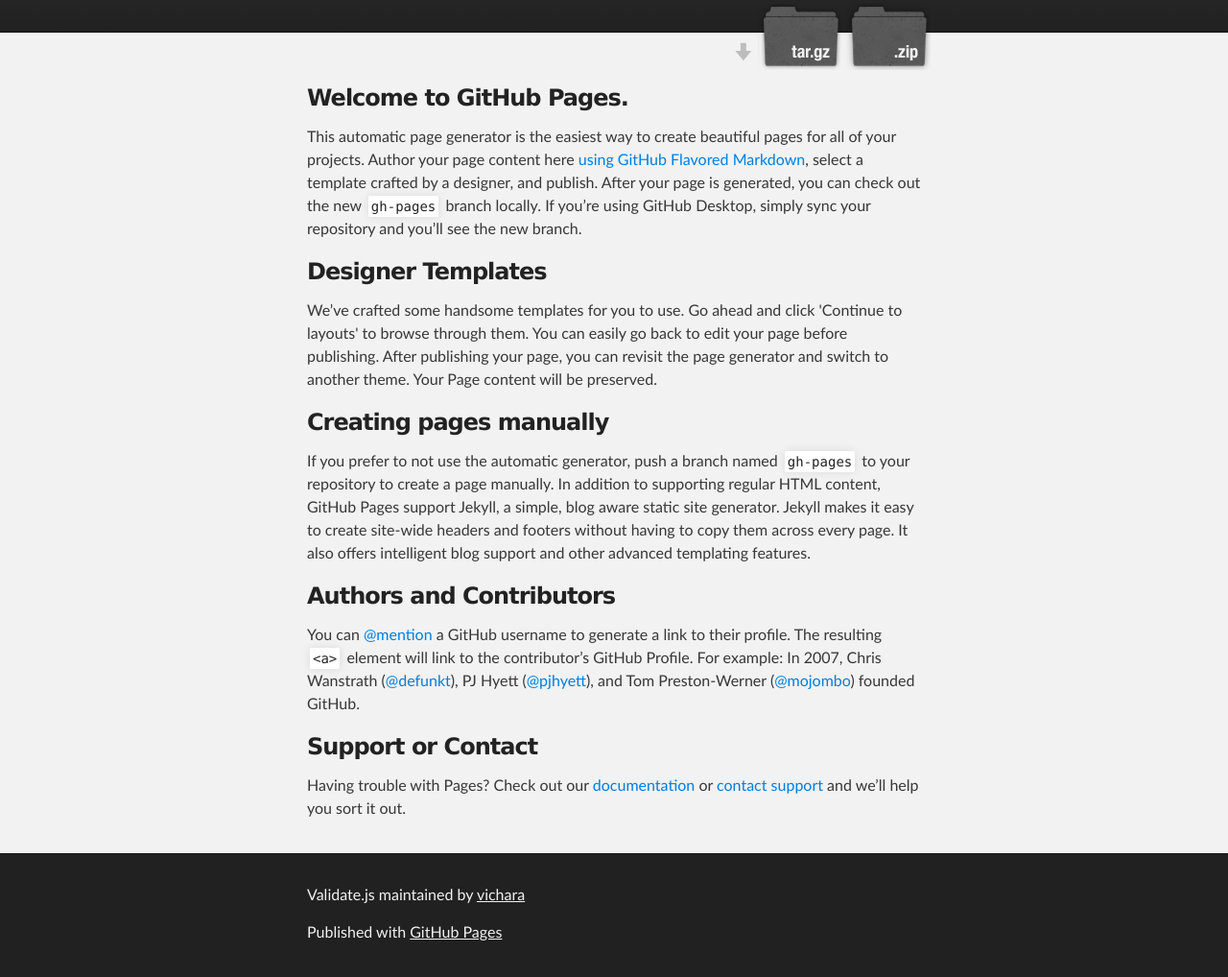
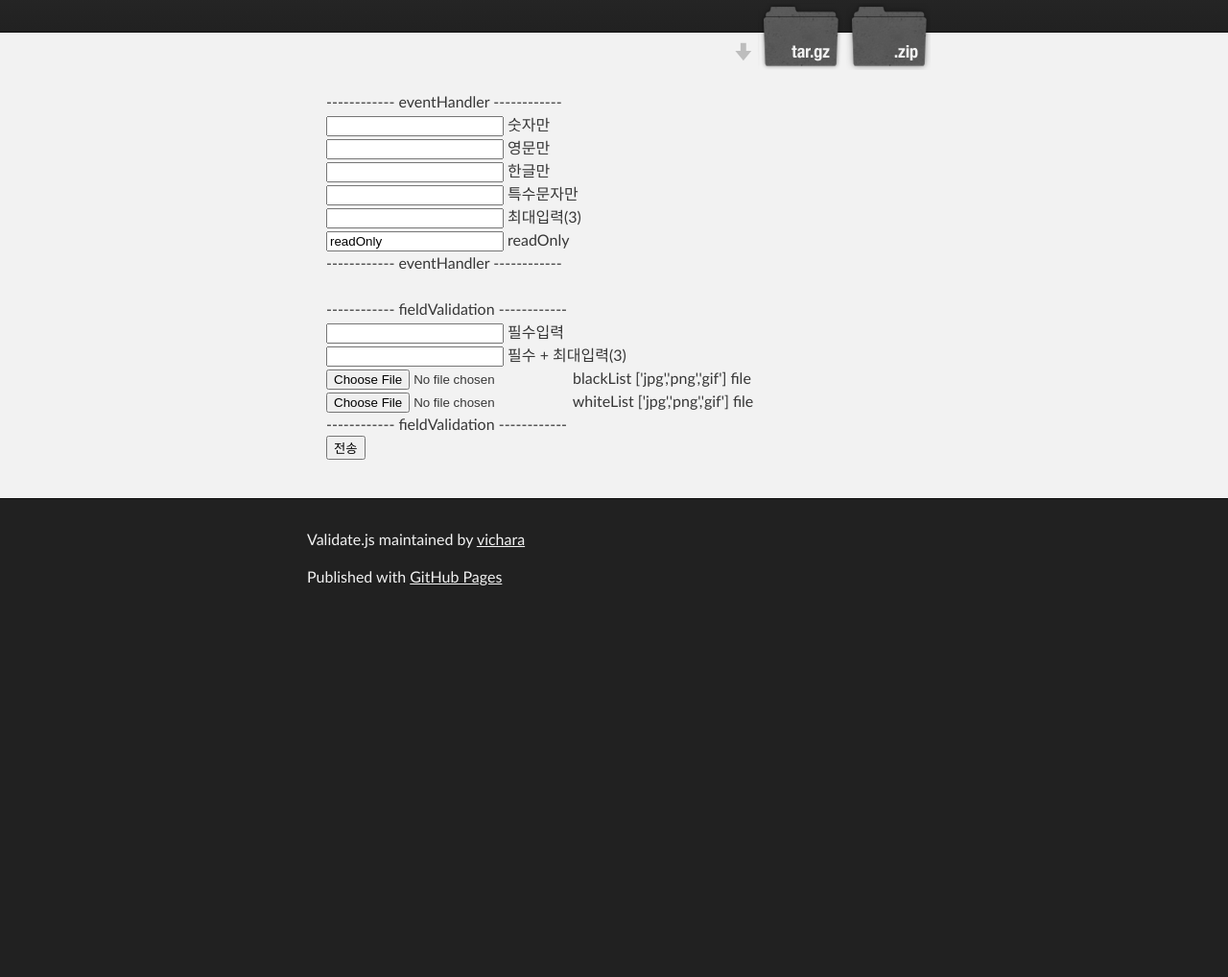
Before and after one commit to vichara/validate.js, a plain HTML site: page index.html in a window 1280 px wide. Shown: the part 176-1194 px from the top of the page at 96% size. After the commit the page ends 824 px from the top, so only its background shows below. Drawn offline with Linux system fonts and the light colour scheme.

Commit message:
Update index.html

```diff
--- a/index.html
+++ b/index.html
@@ -31,30 +31,73 @@
     <!-- MAIN CONTENT -->
     <div id="main_content_wrap" class="outer">
       <section id="main_content" class="inner">
-        <h3>
-<a id="welcome-to-github-pages" class="anchor" href="#welcome-to-github-pages" aria-hidden="true"><span class="octicon octicon-link"></span></a>Welcome to GitHub Pages.</h3>
+        <form name="frm" id="frm" method="get" onsubmit="return onSubmit();" action="http://google.com">
+        ------------ eventHandler ------------
+        <br /><input type="text" name="tmp" id="tmp1" title="숫자" /> 숫자만<label for="tmp1"></label>
+        <br /><input type="text" name="tmp" id="tmp2" title="영문" /> 영문만<label for="tmp2"></label>
+        <br /><input type="text" name="tmp" id="tmp3" title="한글" /> 한글만<label for="tmp3"></label>
+        <br /><input type="text" name="tmp" id="tmp4" title="특수문자" /> 특수문자만<label for="tmp4"></label>
+        <br /><input type="text" name="tmp" id="tmp5" title="maxLength" /> 최대입력(3)<label for="tmp5"></label>
+        <br /><input type="text" name="tmp" id="tmp6" title="readOnly" value="readOnly" /> readOnly<label for="tmp6"></label>
+        <br />------------ eventHandler ------------<br />
+        <br />------------ fieldValidation ------------
+        <br /><input type="text" name="tmp" id="tmp7" title="필수입력" /> 필수입력
+        <br /><input type="text" name="tmp" id="tmp8" title="maxLength" /> 필수 + 최대입력(3)
+        <br /><input type="file" name="tmp" id="tmp11" title="file1" /> blackList ['jpg','png','gif'] file
+        <br /><input type="file" name="tmp" id="tmp12" title="file2" /> whiteList ['jpg','png','gif'] file
+        <br />------------ fieldValidation ------------
 
-<p>This automatic page generator is the easiest way to create beautiful pages for all of your projects. Author your page content here <a href="https://guides.github.com/features/mastering-markdown/">using GitHub Flavored Markdown</a>, select a template crafted by a designer, and publish. After your page is generated, you can check out the new <code>gh-pages</code> branch locally. If you’re using GitHub Desktop, simply sync your repository and you’ll see the new branch.</p>
+        <br /><input type="submit" value="전송" />
+        </form>
+        <script type="text/javascript" src="validate.js"></script>
+        <script>
+        window.onload = function (){
+        	var nStart = new Date().getTime();
 
-<h3>
-<a id="designer-templates" class="anchor" href="#designer-templates" aria-hidden="true"><span class="octicon octicon-link"></span></a>Designer Templates</h3>
+        	var d = document;
 
-<p>We’ve crafted some handsome templates for you to use. Go ahead and click 'Continue to layouts' to browse through them. You can easily go back to edit your page before publishing. After publishing your page, you can revisit the page generator and switch to another theme. Your Page content will be preserved.</p>
+        	validate.eventHandler([
+        				{target : d.getElementById('tmp1'), dataType : 'N', max : 3}
+        				,{target : d.getElementById('tmp2'), dataType : 'E', max : 3}
+        				,{target : 'tmp3', dataType : 'H', max : 3}
+        				,{target : d.getElementById('tmp4'), dataType : 'S', max : 3}
+        				,{target : d.getElementById('tmp5'),  max : 3}
+        				,{target : d.getElementById('tmp6'),  readOnly : true}
+        // 				,{target : d.getElementById('tmp11'),  required : true, file : {blackList : ['jpg','png','gif']}}
+        			]);
 
-<h3>
-<a id="creating-pages-manually" class="anchor" href="#creating-pages-manually" aria-hidden="true"><span class="octicon octicon-link"></span></a>Creating pages manually</h3>
 
-<p>If you prefer to not use the automatic generator, push a branch named <code>gh-pages</code> to your repository to create a page manually. In addition to supporting regular HTML content, GitHub Pages support Jekyll, a simple, blog aware static site generator. Jekyll makes it easy to create site-wide headers and footers without having to copy them across every page. It also offers intelligent blog support and other advanced templating features.</p>
 
-<h3>
-<a id="authors-and-contributors" class="anchor" href="#authors-and-contributors" aria-hidden="true"><span class="octicon octicon-link"></span></a>Authors and Contributors</h3>
 
-<p>You can <a href="https://github.com/blog/821" class="user-mention">@mention</a> a GitHub username to generate a link to their profile. The resulting <code>&lt;a&gt;</code> element will link to the contributor’s GitHub Profile. For example: In 2007, Chris Wanstrath (<a href="https://github.com/defunkt" class="user-mention">@defunkt</a>), PJ Hyett (<a href="https://github.com/pjhyett" class="user-mention">@pjhyett</a>), and Tom Preston-Werner (<a href="https://github.com/mojombo" class="user-mention">@mojombo</a>) founded GitHub.</p>
+        // 	validate.eventHandler(d.getElementById('tmp1'),{dataType : 'N', max : 3});
+        // 	validate.eventHandler(d.getElementById('tmp2'),{dataType : 'E'});
+        // 	validate.eventHandler(d.getElementById('tmp3'),{dataType : 'H'});
+        // 	validate.eventHandler(d.getElementById('tmp4'),{dataType : 'S'});
+        // 	validate.eventHandler(d.getElementById('tmp5'),{max : 3 });
 
-<h3>
-<a id="support-or-contact" class="anchor" href="#support-or-contact" aria-hidden="true"><span class="octicon octicon-link"></span></a>Support or Contact</h3>
+        	window.console && console.log((new Date().getTime() - nStart) +' ms');
+        }
 
-<p>Having trouble with Pages? Check out our <a href="https://help.github.com/pages">documentation</a> or <a href="https://github.com/contact">contact support</a> and we’ll help you sort it out.</p>
+        var onSubmit = function (){
+
+        	var d = document;
+        // 	console.log('1 : '+validate.fieldValidation(d.getElementById('tmp7'),'required|max[3]|min[1]|dataType[N]'));
+        // 	console.log('2 : '+validate.fieldValidation(d.getElementById('tmp8'),'required'));
+
+        	if (!validate.fieldValidation([
+        		                          {target : d.getElementById('tmp7') ,required:true }
+        		                          ,{target : 'tmp8' ,required:true ,max:3}
+        		                          ,{target : 'tmp11' ,required : true, file : {blackList : ['jpg','png','gif']}}
+        		                          ,{target : 'tmp12' ,required : true, file : {whiteList : ['jpg','png','gif']}}
+        		                          ])) {
+        		return false;
+        	}
+
+        	return true;
+        // return false;
+        }
+
+        </script>
       </section>
     </div>
 
```
